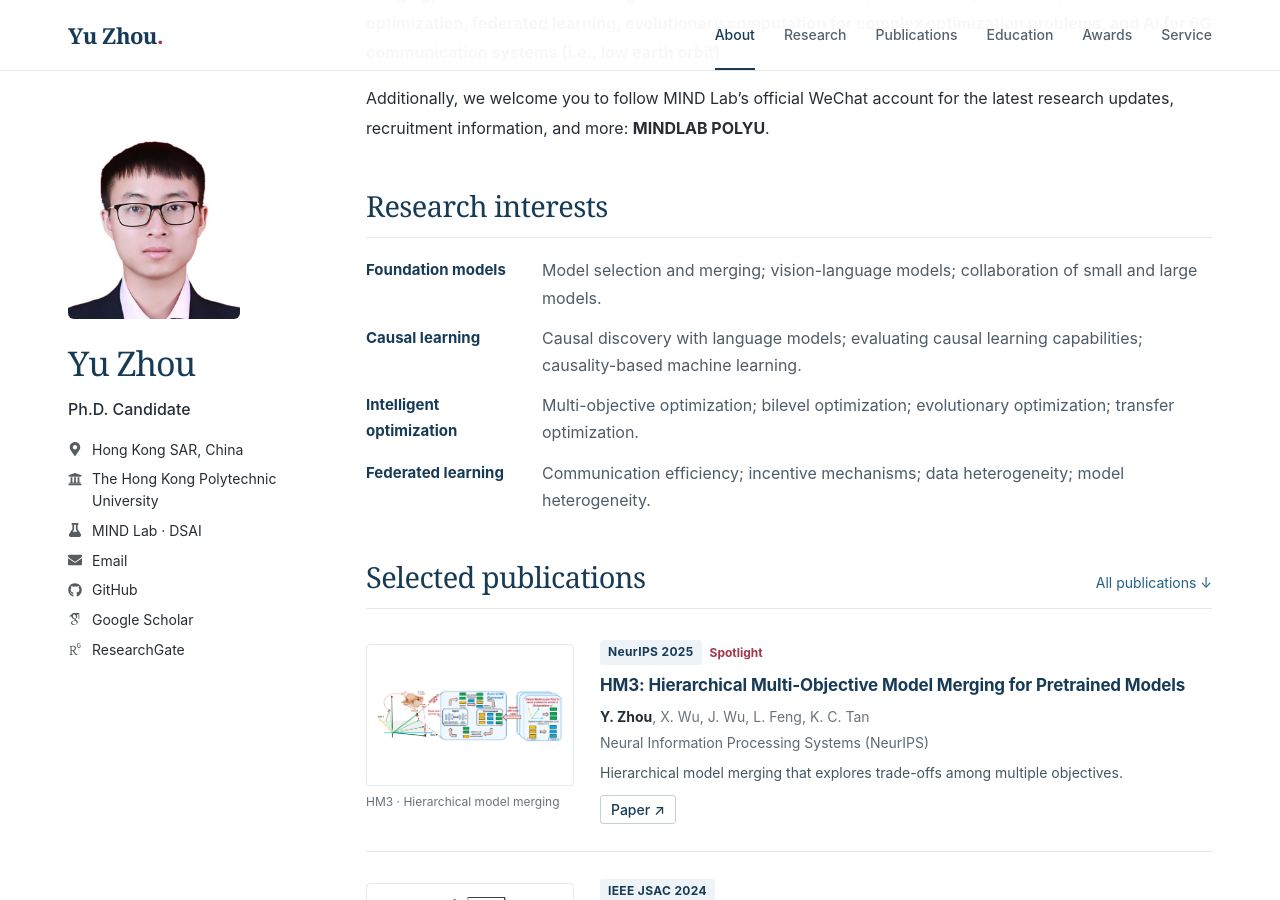
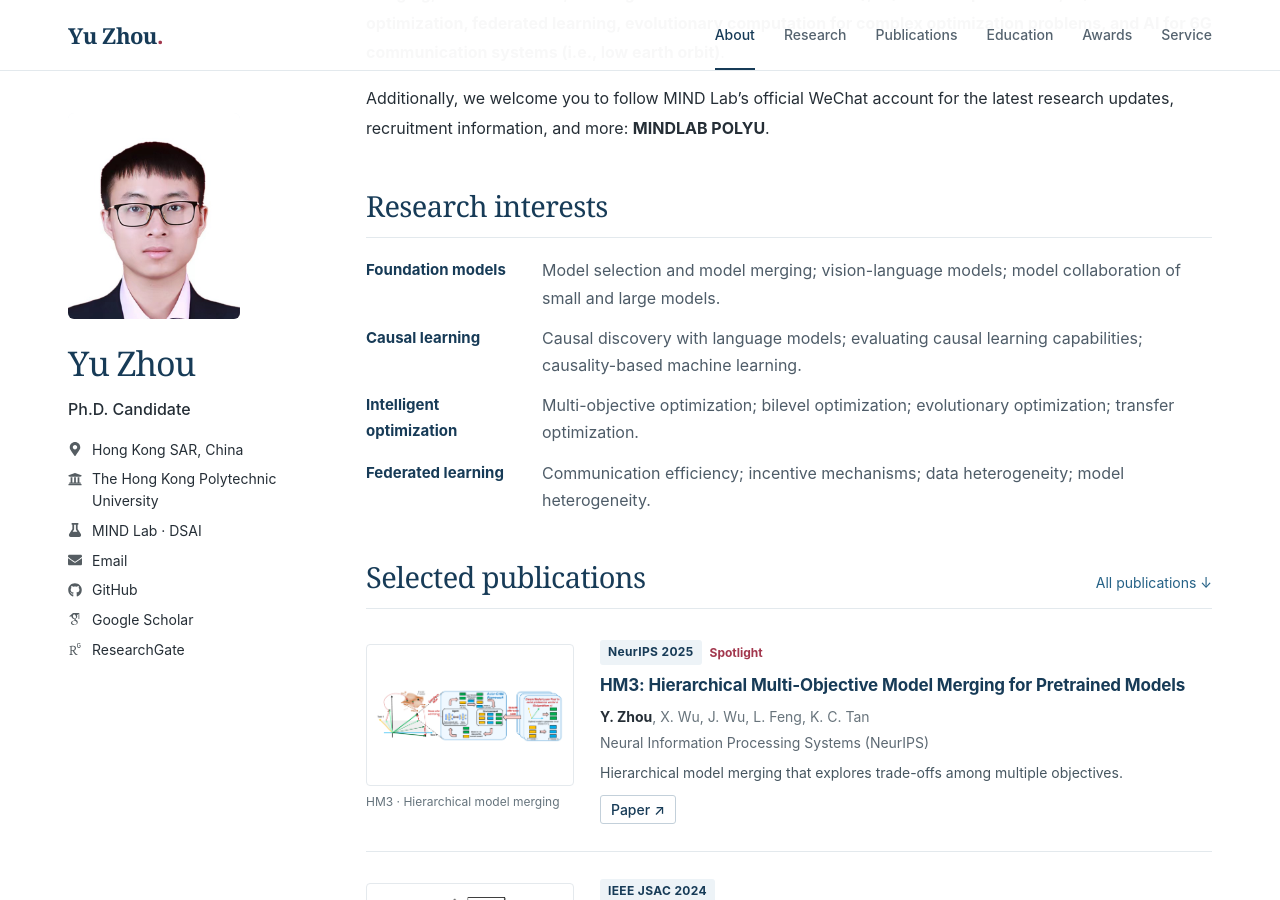
Before and after one commit to Rainy-ZhouYu/rainy-zhouyu.github.io, a Jekyll site: the page built from _pages/about.md, in a window 1280 px wide and 900 px high, scrolled down 527 px. Built offline with Jekyll 4.4.1, drawn with Linux system fonts in a browser that asks for light colours.

Commit message:
Update about.md
Updated the description of foundation models for clarity.

```diff
--- a/_pages/about.md
+++ b/_pages/about.md
@@ -11,7 +11,7 @@ layout: default
 <section class="section" id="research">
   <h2>Research interests</h2>
   <dl class="research-list">
-    <div><dt>Foundation models</dt><dd>Model selection and merging; vision-language models; collaboration of small and large models.</dd></div>
+    <div><dt>Foundation models</dt><dd>Model selection and model merging; vision-language models; model collaboration of small and large models.</dd></div>
     <div><dt>Causal learning</dt><dd>Causal discovery with language models; evaluating causal learning capabilities; causality-based machine learning.</dd></div>
     <div><dt>Intelligent optimization</dt><dd>Multi-objective optimization; bilevel optimization; evolutionary optimization; transfer optimization.</dd></div>
     <div><dt>Federated learning</dt><dd>Communication efficiency; incentive mechanisms; data heterogeneity; model heterogeneity.</dd></div>
```
